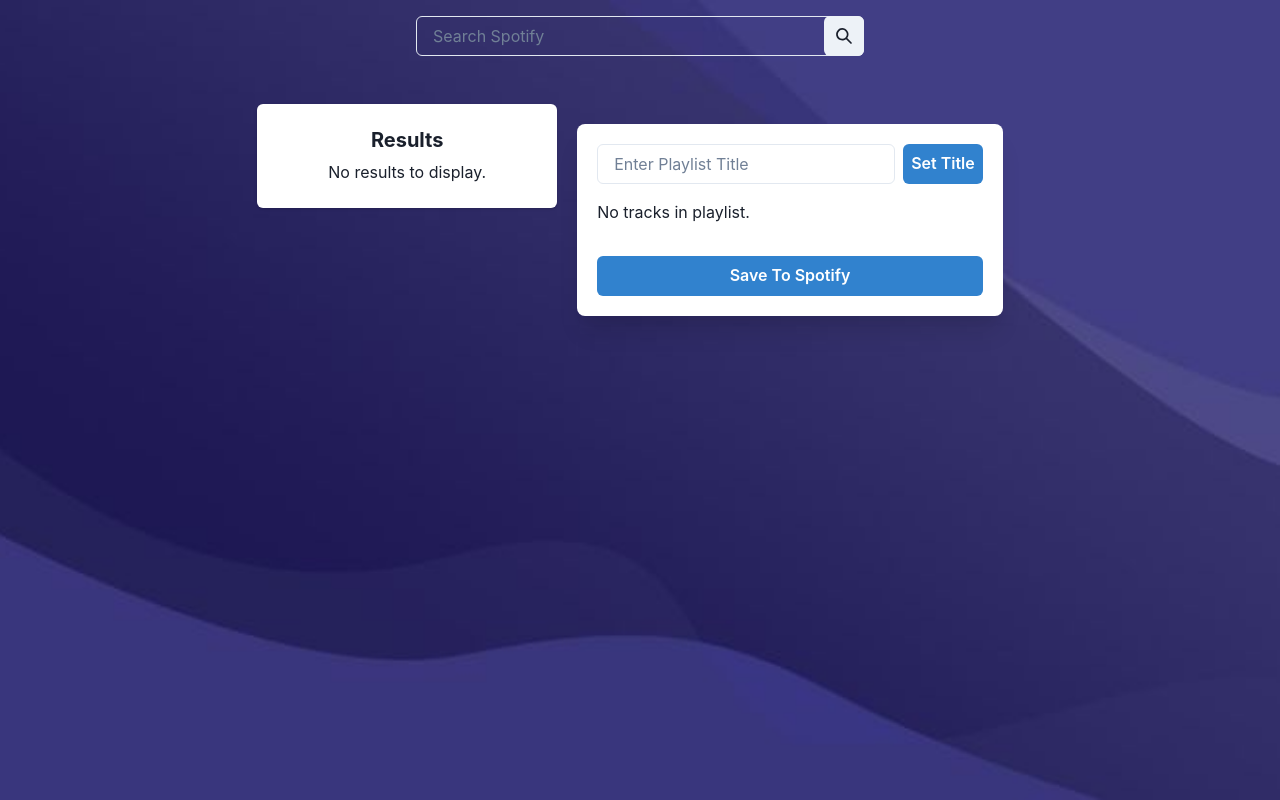
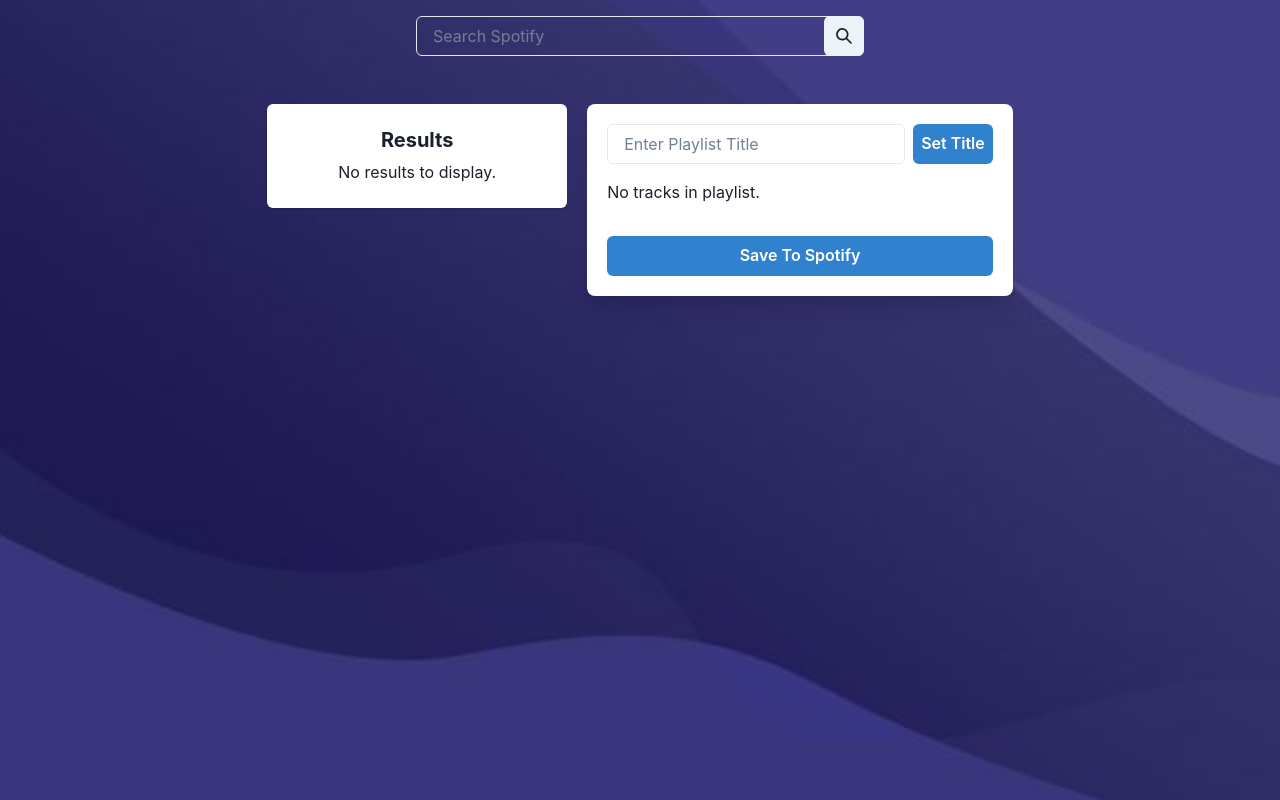
Before and after one commit to Jsoke18/jamming, a React (Create React App) app: page / in a window 1280 px wide. Built offline with nearby package versions, Linux system fonts and the light colour scheme.

Commit message:
tiniestfix

```diff
--- a/src/components/playlist/Playlist.js
+++ b/src/components/playlist/Playlist.js
@@ -105,7 +105,7 @@
   };
 
   return (
-    <Flex justifyContent="center" alignItems="center" p={5}>
+    <Flex justifyContent="center" alignItems="center" pl={5}>
       <Card
         width="full"
         maxWidth="500px"
```
